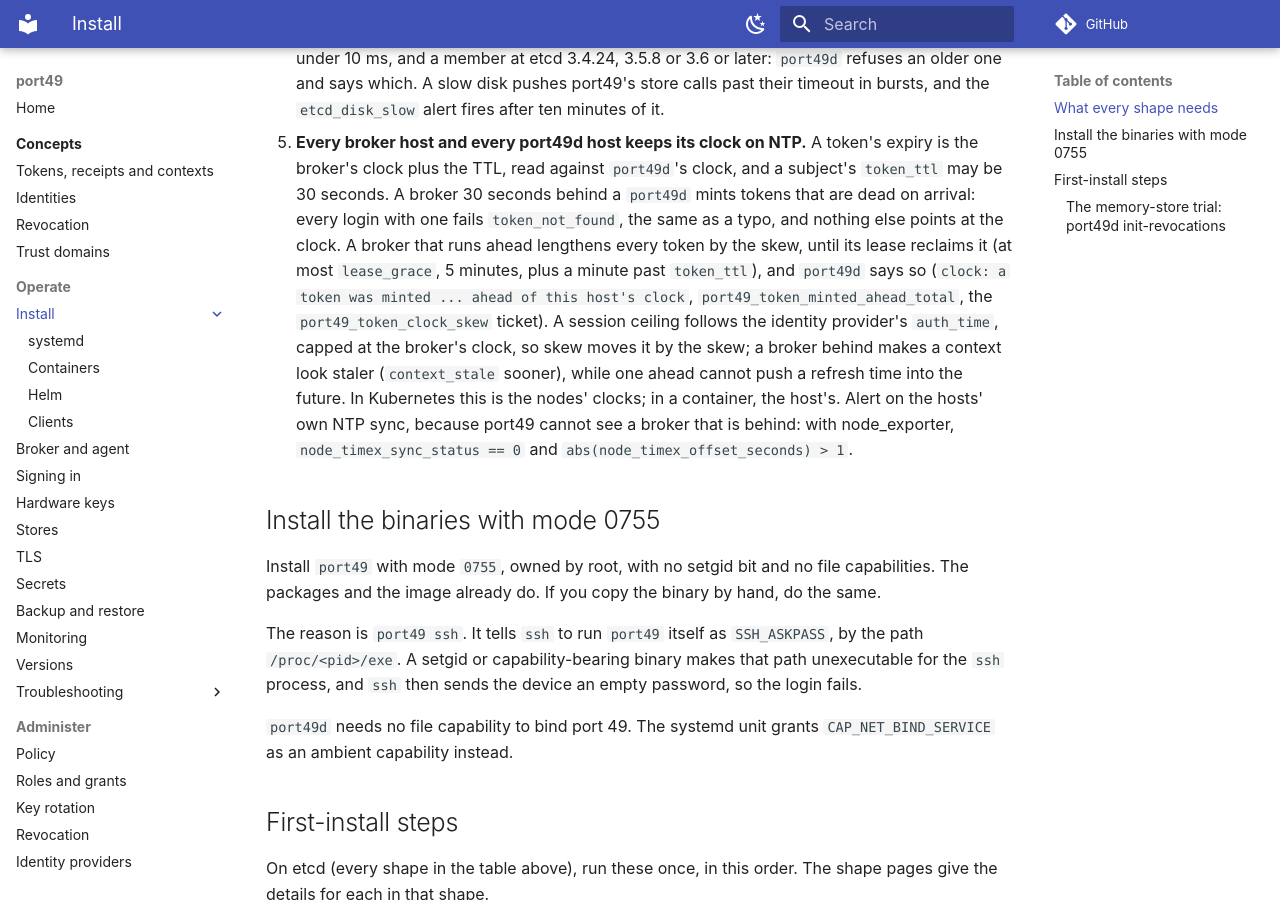
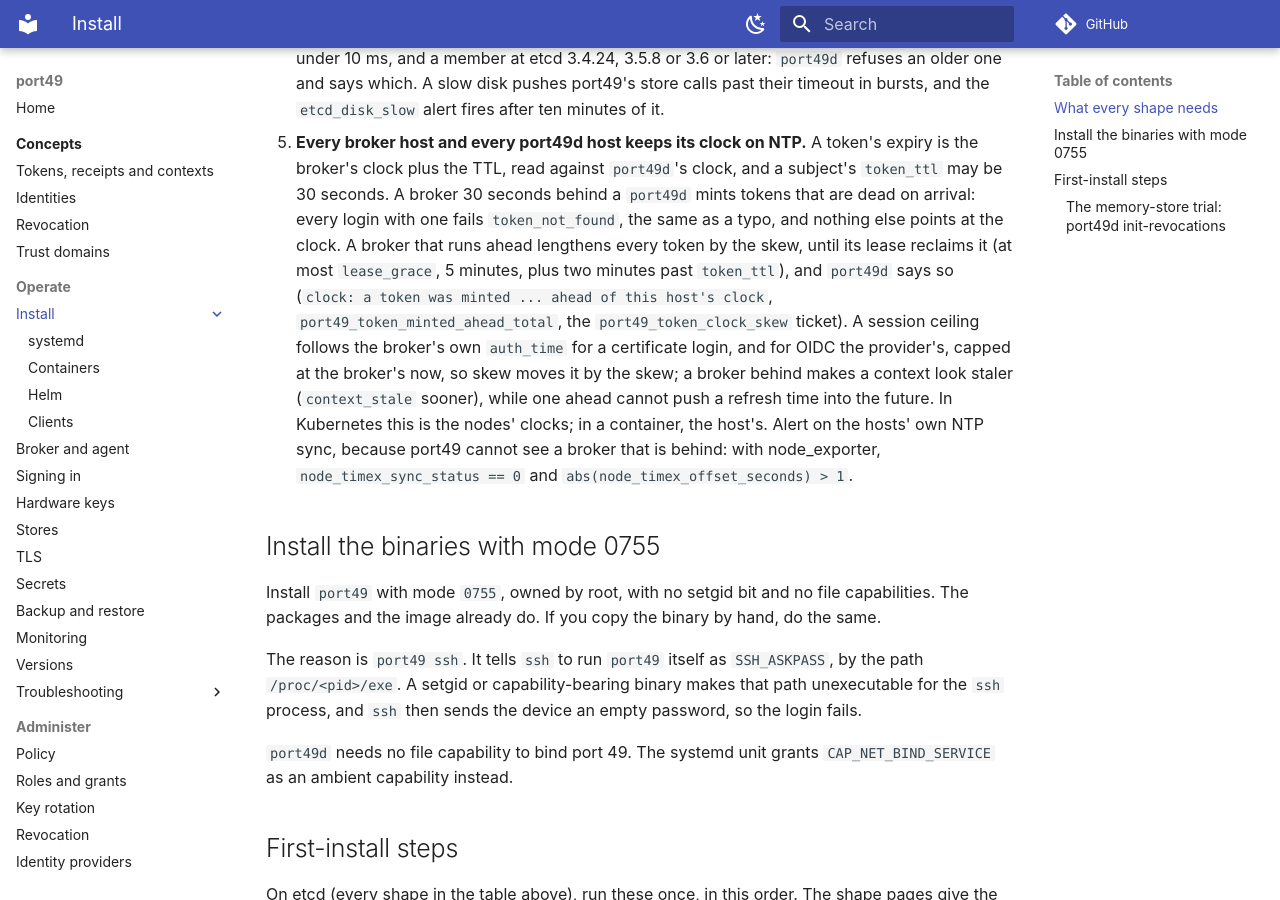
Before and after one commit to blanketfish/port49, an MkDocs documentation site: the page built from docs/site/operate/install/index.md, in a window 1280 px wide and 900 px high, scrolled down 1001 px. Built offline with MkDocs 1.6.1 and Material for MkDocs 9.7.7, drawn with Linux system fonts in a browser that asks for light colours; comment, search, counter and statistics services are not loaded; the version menu is left out.

Commit message:
docs: state the lease bound as two minutes past token_ttl
The lease ends in a bucket past exp+lease_grace and the grant adds one
more, so a token from a broker ahead lives at most lease_grace plus two
minutes past token_ttl. Say that a certificate login's session ceiling
follows the broker's own auth_time; only OIDC's is the provider's.

Co-Authored-By: Claude Sonnet 5.5 <noreply@anthropic.com>

```diff
--- a/docs/site/operate/install/index.md
+++ b/docs/site/operate/install/index.md
@@ -41,10 +41,10 @@ Each shape page states the first four again, in its own terms.
    broker 30 seconds behind a `port49d` mints tokens that are dead on arrival: every login with one fails
    `token_not_found`, the same as a typo, and nothing else points at the clock. A broker that runs ahead
    lengthens every token by the skew, until its lease reclaims it (at most `lease_grace`, 5 minutes, plus
-   a minute past `token_ttl`), and `port49d` says so (`clock: a token was minted ... ahead of this
+   two minutes past `token_ttl`), and `port49d` says so (`clock: a token was minted ... ahead of this
    host's clock`, `port49_token_minted_ahead_total`, the `port49_token_clock_skew` ticket). A session
-   ceiling follows the identity provider's `auth_time`, capped at the broker's clock, so skew moves it
-   by the skew; a broker behind makes a context look staler (`context_stale` sooner), while one ahead
+   ceiling follows the broker's own `auth_time` for a certificate login, and for OIDC the provider's,
+   capped at the broker's now, so skew moves it by the skew; a broker behind makes a context look staler (`context_stale` sooner), while one ahead
    cannot push a refresh time into the future. In
    Kubernetes this is the nodes' clocks; in a container, the host's. Alert on the hosts' own NTP sync,
    because port49 cannot see a broker that is behind: with node_exporter, `node_timex_sync_status == 0`
```
Also changed, not shown: docs/design/2026-08-21-port49-design.md (+6 -4 lines), docs/site/concepts/tokens-receipts-contexts.md (+1 -1 lines), docs/site/operate/troubleshooting/index.md (+1 -1 lines).
